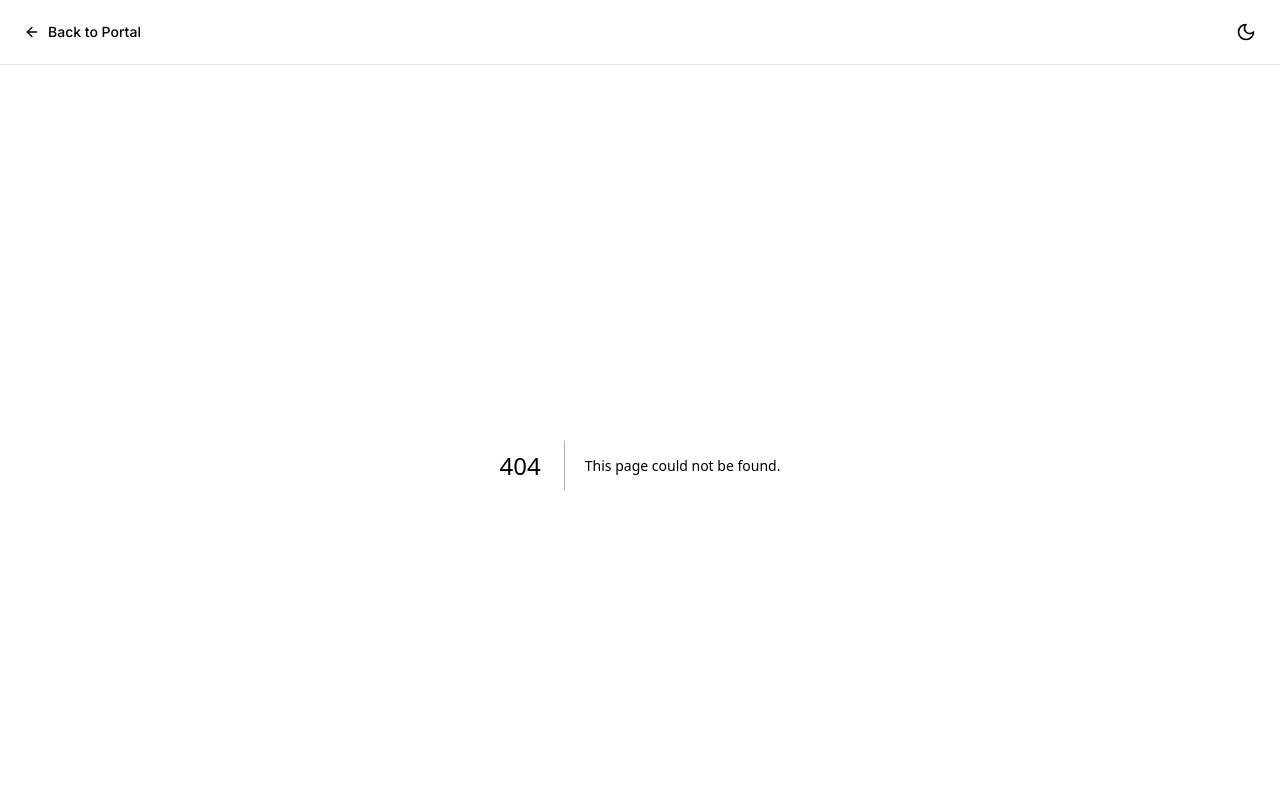
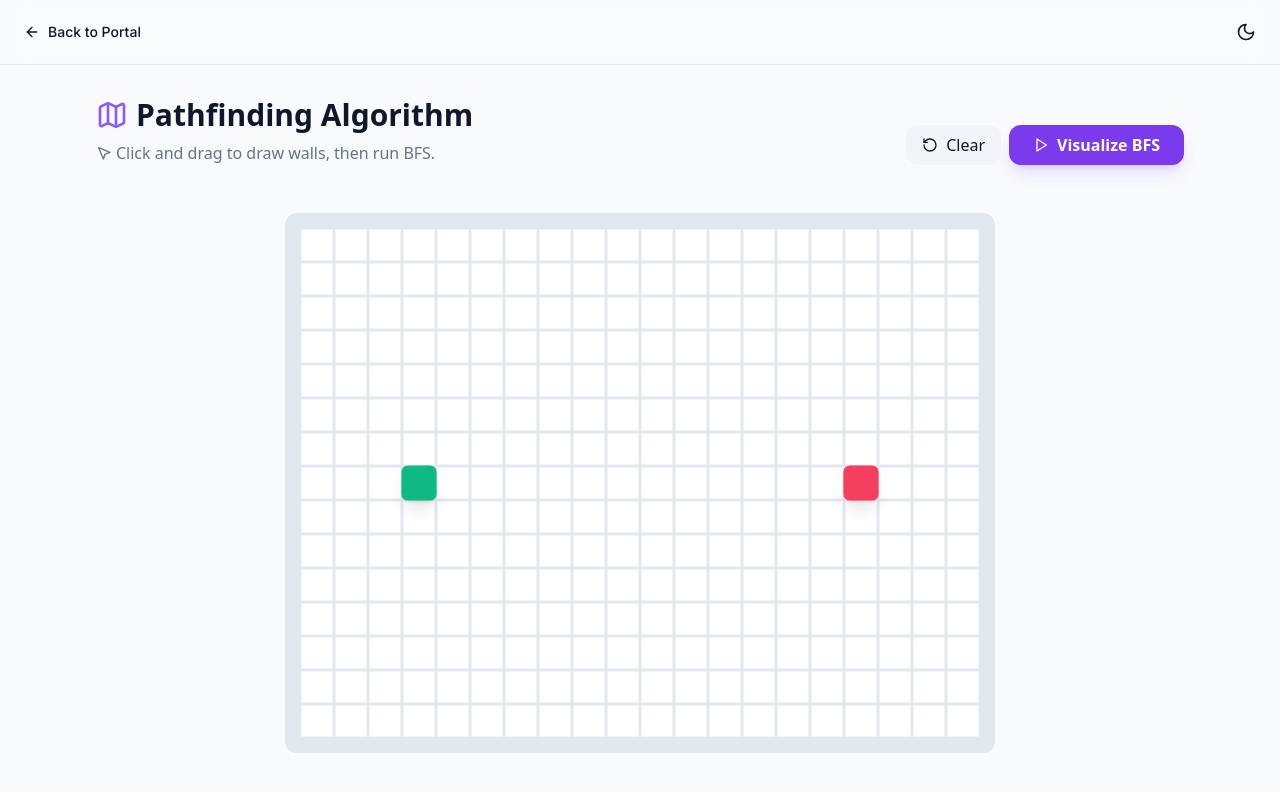
Before and after one commit to Prem759-0/landing-page-universe, a Next.js app: page /pathfinder in a window 1280 px wide. Before the commit this address had no page. Shown: the top 792 px of the page. Built offline with nearby package versions, Linux system fonts and the light colour scheme.

Commit message:
Create page.tsx

```diff
--- /dev/null
+++ b/app/pathfinder/page.tsx
@@ -0,0 +1,206 @@
+"use client";
+
+import { useState, useCallback, useRef } from "react";
+import { Play, RotateCcw, Map as MapIcon, MousePointer2 } from "lucide-react";
+import { cn } from "@/lib/utils";
+
+const ROWS = 15;
+const COLS = 20;
+const START = { r: 7, c: 3 };
+const END = { r: 7, c: 16 };
+
+type NodeState = "empty" | "wall" | "start" | "end" | "visited" | "path";
+type Grid = NodeState[][];
+
+const createEmptyGrid = (): Grid => {
+  return Array.from({ length: ROWS }, (_, r) =>
+    Array.from({ length: COLS }, (_, c) => {
+      if (r === START.r && c === START.c) return "start";
+      if (r === END.r && c === END.c) return "end";
+      return "empty";
+    })
+  );
+};
+
+export default function Pathfinder() {
+  const [grid, setGrid] = useState<Grid>(createEmptyGrid());
+  const [isVisualizing, setIsVisualizing] = useState(false);
+  const [isDrawing, setIsDrawing] = useState(false);
+
+  const timeoutsRef = useRef<NodeJS.Timeout[]>([]);
+
+  const handleMouseDown = (r: number, c: number) => {
+    if (isVisualizing || grid[r][c] === "start" || grid[r][c] === "end") return;
+    setIsDrawing(true);
+    toggleWall(r, c);
+  };
+
+  const handleMouseEnter = (r: number, c: number) => {
+    if (!isDrawing || isVisualizing || grid[r][c] === "start" || grid[r][c] === "end") return;
+    toggleWall(r, c);
+  };
+
+  const toggleWall = (r: number, c: number) => {
+    setGrid(prev => {
+      const next = [...prev.map(row => [...row])];
+      next[r][c] = next[r][c] === "wall" ? "empty" : "wall";
+      return next;
+    });
+  };
+
+  const resetGrid = () => {
+    timeoutsRef.current.forEach(clearTimeout);
+    timeoutsRef.current = [];
+    setGrid(createEmptyGrid());
+    setIsVisualizing(false);
+  };
+
+  const visualizeBFS = () => {
+    if (isVisualizing) return;
+    setIsVisualizing(true);
+
+    // Clear previous visited/path
+    setGrid(prev => prev.map(row => row.map(cell => (cell === "visited" || cell === "path") ? "empty" : cell)));
+
+    const queue = [START];
+    const visited = new Set([`${START.r},${START.c}`]);
+    const parentMap = new Map<string, {r: number, c: number}>();
+    const visitedNodes: {r: number, c: number}[] = [];
+
+    let found = false;
+
+    // BFS execution (logical)
+    while (queue.length > 0) {
+      const current = queue.shift()!;
+      visitedNodes.push(current);
+
+      if (current.r === END.r && current.c === END.c) {
+        found = true;
+        break;
+      }
+
+      const neighbors = [
+        { r: current.r - 1, c: current.c },
+        { r: current.r + 1, c: current.c },
+        { r: current.r, c: current.c - 1 },
+        { r: current.r, c: current.c + 1 }
+      ];
+
+      for (const n of neighbors) {
+        if (n.r >= 0 && n.r < ROWS && n.c >= 0 && n.c < COLS) {
+          const key = `${n.r},${n.c}`;
+          if (!visited.has(key) && grid[n.r][n.c] !== "wall") {
+            visited.add(key);
+            parentMap.set(key, current);
+            queue.push(n);
+          }
+        }
+      }
+    }
+
+    // Animation Execution
+    visitedNodes.forEach((node, i) => {
+      const timer = setTimeout(() => {
+        setGrid(prev => {
+          const next = [...prev.map(row => [...row])];
+          if (next[node.r][node.c] !== "start" && next[node.r][node.c] !== "end") {
+            next[node.r][node.c] = "visited";
+          }
+          return next;
+        });
+      }, i * 20);
+      timeoutsRef.current.push(timer);
+    });
+
+    if (found) {
+      const pathTimer = setTimeout(() => {
+        const path = [];
+        let curr = END;
+        while (parentMap.has(`${curr.r},${curr.c}`)) {
+          curr = parentMap.get(`${curr.r},${curr.c}`)!;
+          path.push(curr);
+        }
+        path.reverse();
+
+        path.forEach((node, i) => {
+          const pTimer = setTimeout(() => {
+            setGrid(prev => {
+              const next = [...prev.map(row => [...row])];
+              if (next[node.r][node.c] !== "start" && next[node.r][node.c] !== "end") {
+                next[node.r][node.c] = "path";
+              }
+              return next;
+            });
+          }, i * 50);
+          timeoutsRef.current.push(pTimer);
+        });
+      }, visitedNodes.length * 20);
+      timeoutsRef.current.push(pathTimer);
+    }
+  };
+
+  const getCellColor = (state: NodeState) => {
+    switch (state) {
+      case "start": return "bg-emerald-500 scale-110 z-10 shadow-lg rounded-md";
+      case "end": return "bg-rose-500 scale-110 z-10 shadow-lg rounded-md";
+      case "wall": return "bg-slate-800 dark:bg-slate-300 scale-100 rounded-sm";
+      case "visited": return "bg-violet-200 dark:bg-violet-900/50 scale-100 transition-all duration-300";
+      case "path": return "bg-violet-500 shadow-md scale-110 transition-all duration-200 z-10 rounded-sm";
+      default: return "bg-white dark:bg-slate-900 border border-slate-100 dark:border-slate-800 hover:bg-slate-50 dark:hover:bg-slate-800";
+    }
+  };
+
+  return (
+    <div className="flex-1 flex flex-col p-4 md:p-8 max-w-6xl mx-auto w-full font-sans">
+      <div className="flex flex-col md:flex-row justify-between items-start md:items-end mb-8 gap-4">
+        <div>
+          <h1 className="text-3xl font-bold flex items-center gap-2 mb-2">
+            <MapIcon className="w-8 h-8 text-violet-500" /> Pathfinding Algorithm
+          </h1>
+          <p className="text-slate-500 flex items-center gap-1">
+            <MousePointer2 className="w-4 h-4" /> Click and drag to draw walls, then run BFS.
+          </p>
+        </div>
+        <div className="flex gap-2">
+          <button
+            onClick={resetGrid}
+            className="px-4 py-2 bg-slate-100 dark:bg-slate-800 hover:bg-slate-200 dark:hover:bg-slate-700 rounded-xl font-medium transition-colors flex items-center gap-2"
+          >
+            <RotateCcw className="w-4 h-4" /> Clear
+          </button>
+          <button
+            onClick={visualizeBFS}
+            disabled={isVisualizing}
+            className="px-6 py-2 bg-violet-600 hover:bg-violet-700 disabled:opacity-50 text-white rounded-xl font-bold transition-colors flex items-center gap-2 shadow-lg shadow-violet-500/20"
+          >
+            <Play className="w-4 h-4" /> Visualize BFS
+          </button>
+        </div>
+      </div>
+
+      <div
+        className="flex-1 w-full flex items-center justify-center overflow-x-auto select-none"
+        onMouseUp={() => setIsDrawing(false)}
+        onMouseLeave={() => setIsDrawing(false)}
+      >
+        <div className="inline-grid gap-0.5 p-4 bg-slate-200 dark:bg-slate-800 rounded-xl">
+          {grid.map((row, r) => (
+            <div key={r} className="flex gap-0.5">
+              {row.map((cell, c) => (
+                <div
+                  key={`${r}-${c}`}
+                  onMouseDown={() => handleMouseDown(r, c)}
+                  onMouseEnter={() => handleMouseEnter(r, c)}
+                  className={cn(
+                    "w-6 h-6 md:w-8 md:h-8 cursor-pointer transition-colors duration-200",
+                    getCellColor(cell)
+                  )}
+                />
+              ))}
+            </div>
+          ))}
+        </div>
+      </div>
+    </div>
+  );
+}
```
